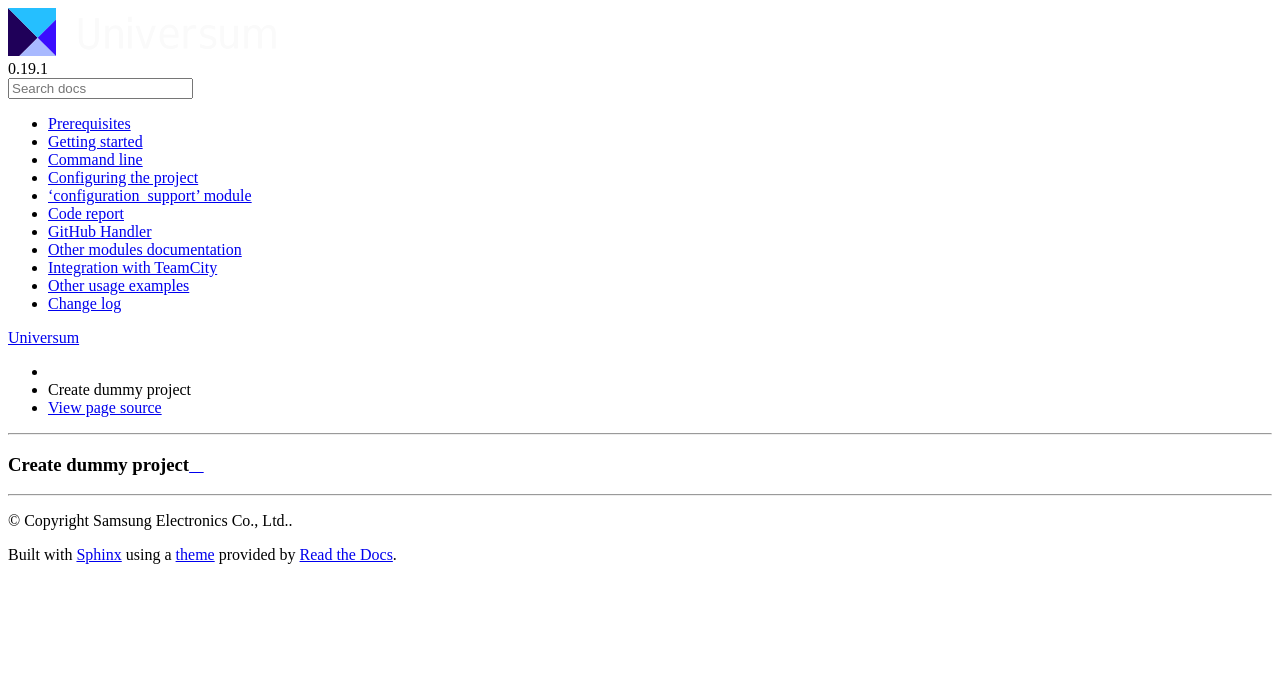
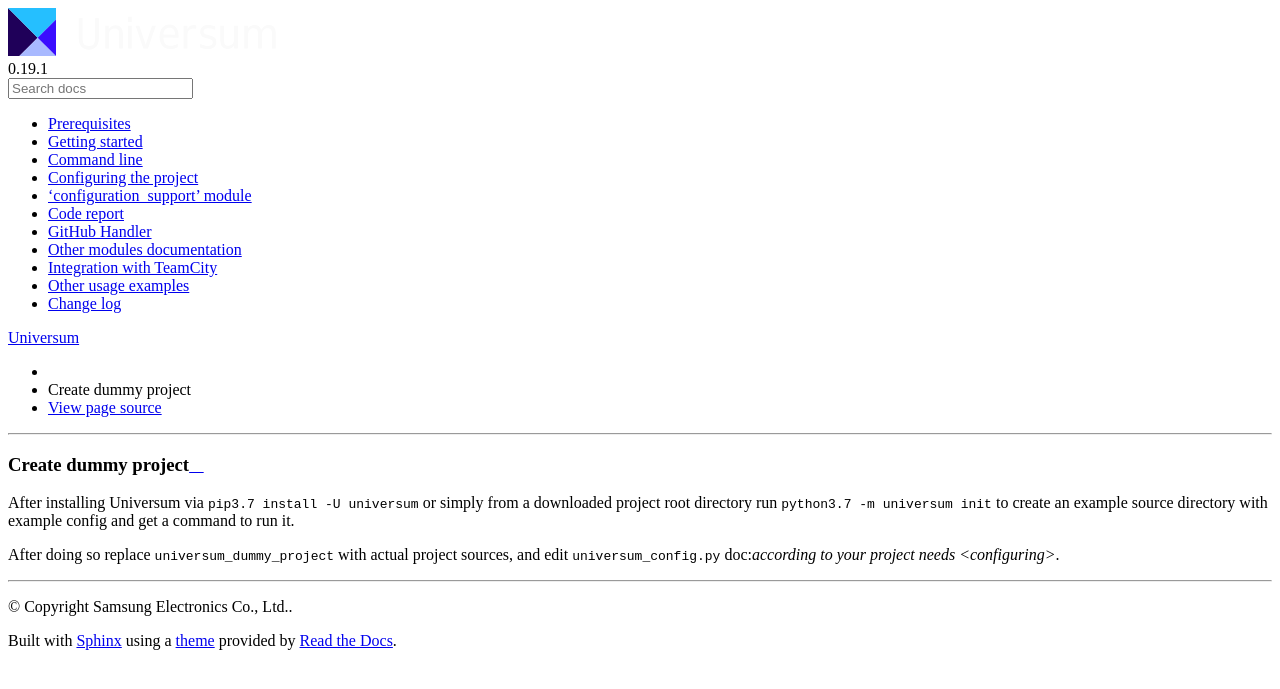
Before and after one commit to Samsung/Universum, a Sphinx documentation site: the page built from doc/init.rst, in a window 1280 px wide. Shown: the top 689 px of the page. Built offline with Sphinx 7.4.7 and the Read the Docs theme 2.0.0, drawn with Linux system fonts in a browser that asks for light colours.

Commit message:
update(docs): add more references for universum-init

```diff
--- a/doc/configuring.rst
+++ b/doc/configuring.rst
@@ -22,6 +22,8 @@
 
     The project is free to use whatever it needs in the configuration file; just remember,
     all the calculations are done on config processing, not step execution.
+
+To :doc:`create a dummy project and get an example config for it <init>`, run ``python3.7 -m universum init``.
 
 
 Project configuration
--- a/doc/index.rst
+++ b/doc/index.rst
@@ -28,3 +28,9 @@
 to any project. It currently supports Perforce, Git, Gerrit, Swarm, Jenkins and TeamCity.
 
 Sometimes `Universum` system can be referred to as the framework or just CI.
+
+To install Universum, make sure to :doc:`meet prerequisites <prerequisites>` and then simply run
+``pip3.7 install -U universum`` from command line.
+
+To :doc:`create a dummy project and execute an example config it with Universum <init>`,
+run ``python3.7 -m universum init``.
--- a/doc/init.rst
+++ b/doc/init.rst
@@ -3,4 +3,9 @@
 Create dummy project
 --------------------
 
-.. Insert some description here
+After installing Universum via ``pip3.7 install -U universum`` or simply from a downloaded project root directory
+run ``python3.7 -m universum init`` to create an example source directory with example config and get a command
+to run it.
+
+After doing so replace ``universum_dummy_project`` with actual project sources, and edit ``universum_config.py``
+doc:`according to your project needs <configuring>`.
```
